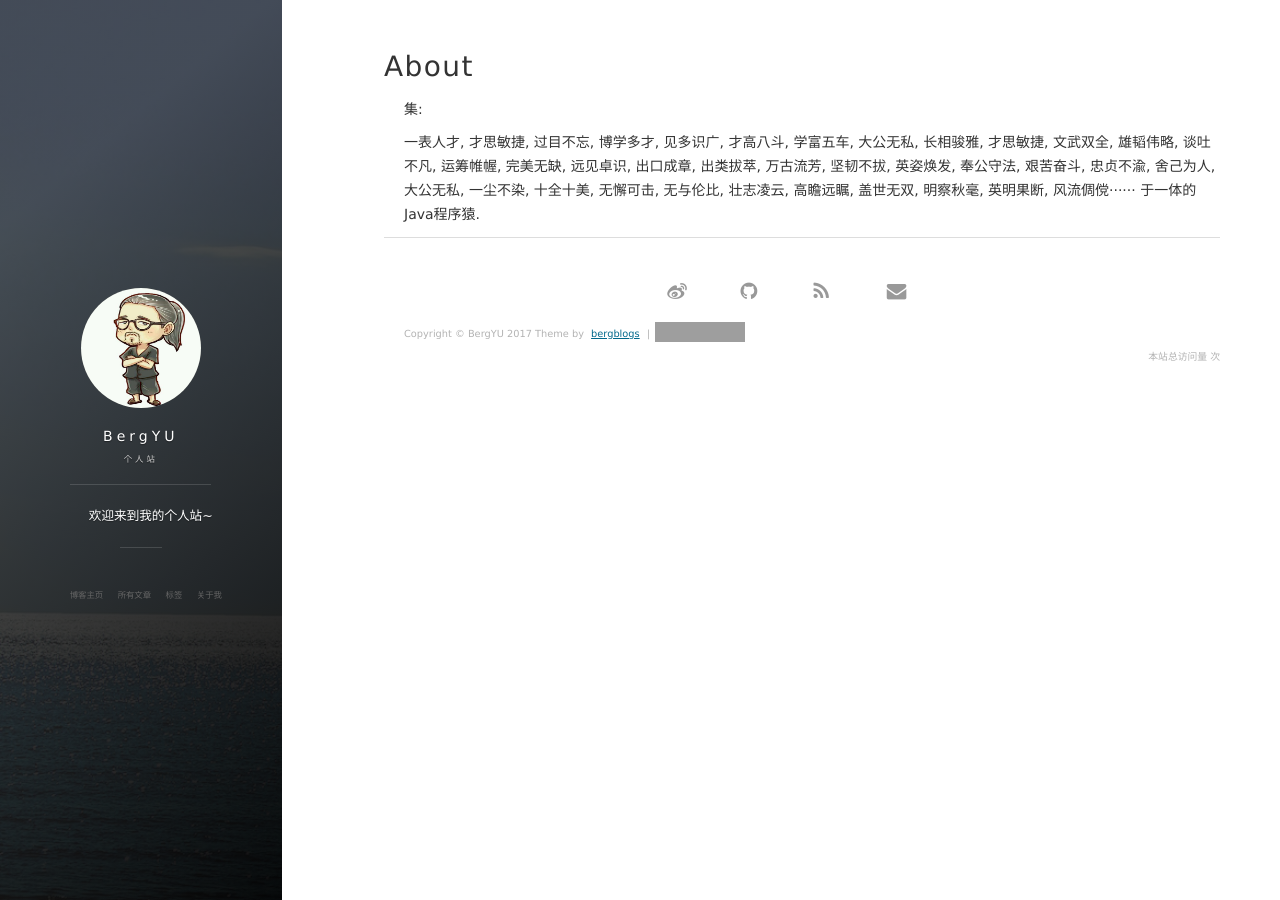
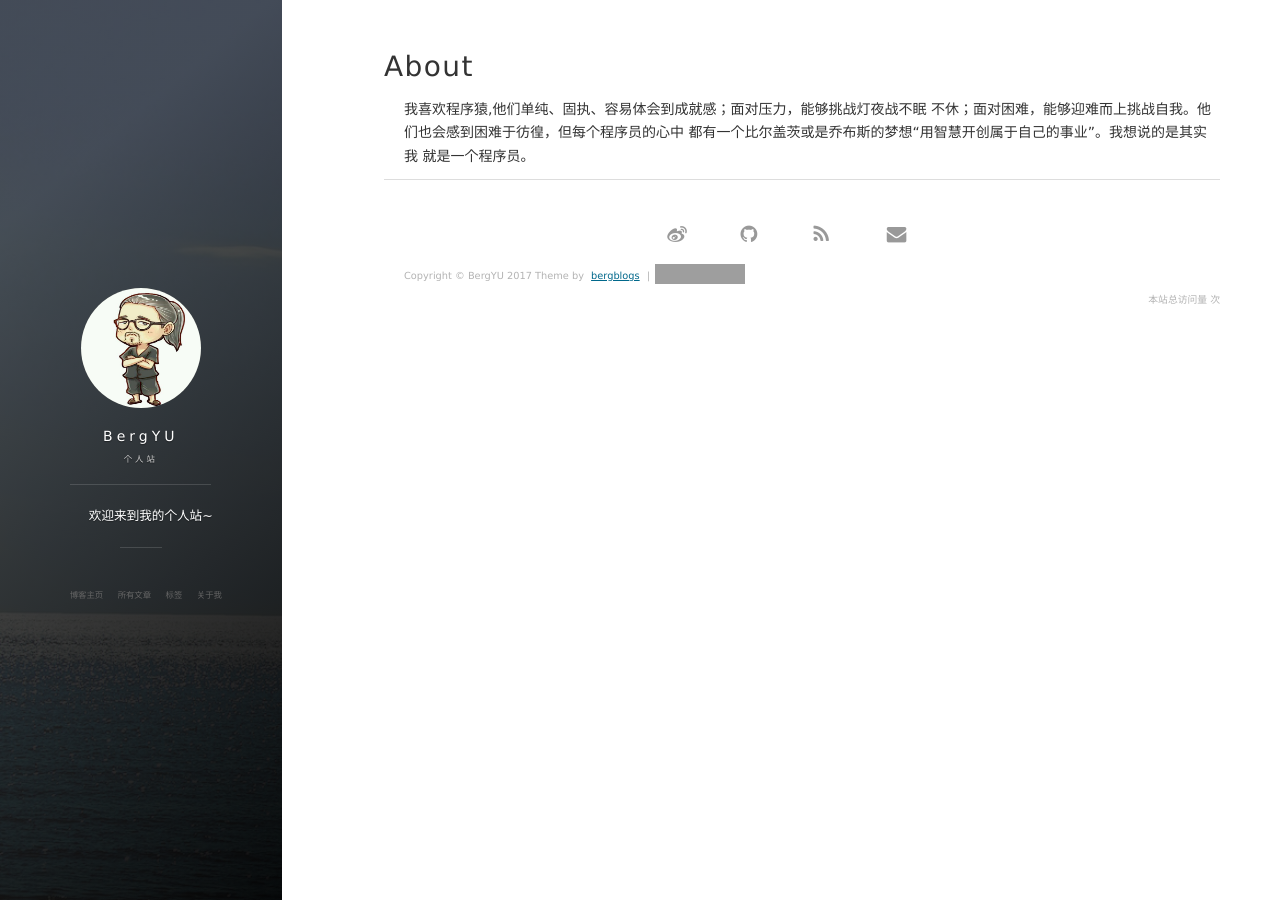
Before and after one commit to bergblogs/bergblogs.github.io, a Jekyll site: the page built from about.md, in a window 1280 px wide. Built offline with Jekyll 4.4.1, drawn with Linux system fonts in a browser that asks for light colours; nearby versions of some CDN libraries; comment, search, counter and statistics services are not loaded; grey boxes are pictures that could not be loaded.

Commit message:
添加文章

```diff
--- a/about.md
+++ b/about.md
@@ -4,42 +4,7 @@ title: About
 permalink: /about/
 ---
 
-集:
-
-一表人才,
-才思敏捷,
-过目不忘,
-博学多才,
-见多识广,
-才高八斗,
-学富五车,
-大公无私,
-长相骏雅,
-才思敏捷,
-文武双全,
-雄韬伟略,
-谈吐不凡,
-运筹帷幄,
-完美无缺,
-远见卓识,
-出口成章,
-出类拔萃,
-万古流芳,
-坚韧不拔,
-英姿焕发,
-奉公守法,
-艰苦奋斗,
-忠贞不渝,
-舍己为人,
-大公无私,
-一尘不染,
-十全十美,
-无懈可击,
-无与伦比,
-壮志凌云,
-高瞻远瞩,
-盖世无双,
-明察秋毫,
-英明果断,
-风流倜傥······
-于一体的Java程序猿.
+我喜欢程序猿,他们单纯、固执、容易体会到成就感；面对压力，能够挑战灯夜战不眠
+不休；面对困难，能够迎难而上挑战自我。他们也会感到困难于彷徨，但每个程序员的心中
+都有一个比尔盖茨或是乔布斯的梦想“用智慧开创属于自己的事业”。我想说的是其实我
+就是一个程序员。
```
